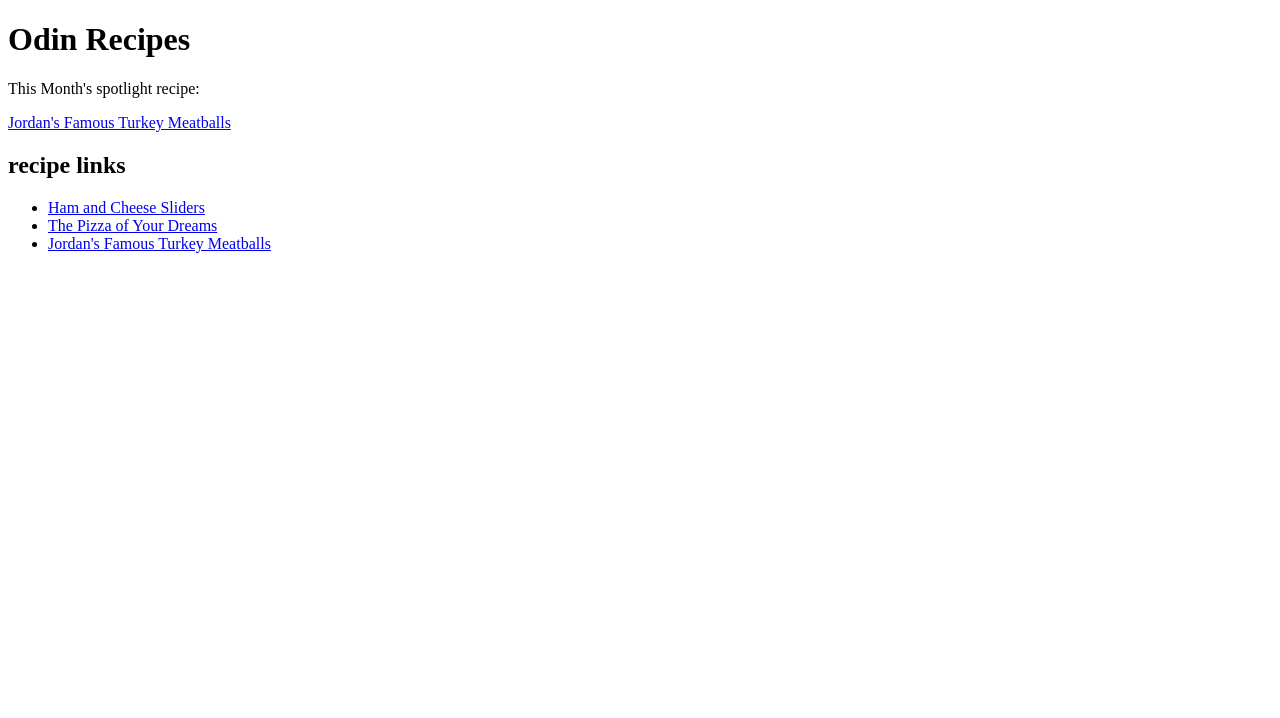
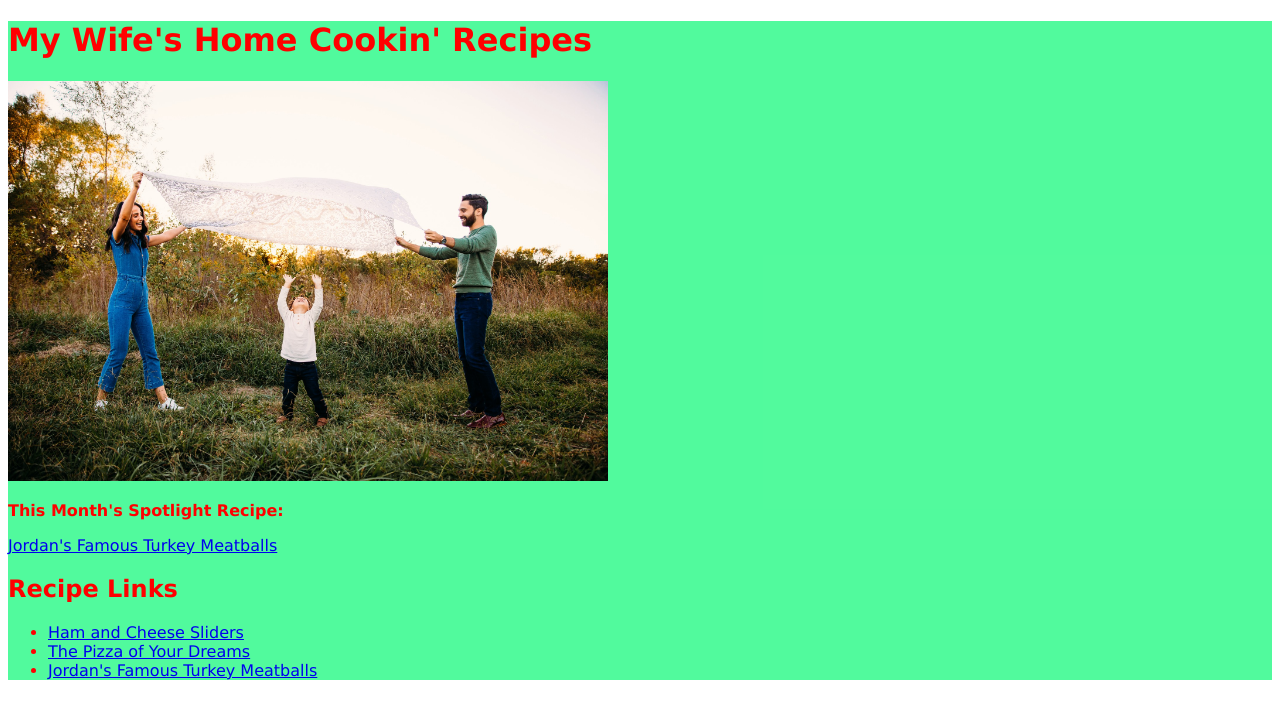
Before and after one commit to cireperk/odin-recipes, a plain HTML site: page index.html in a window 1280 px wide. Drawn offline with Linux system fonts and the light colour scheme.

Commit message:
Ah, Push it

```diff
--- a/index.html
+++ b/index.html
@@ -3,16 +3,21 @@
 <head>
     <meta charset="UTF-8">
     <title>Eric's recipe book</title>
+    <link rel="stylesheet" href="styles.css">
 </head>
 <body>
-   <h1>Odin Recipes</h1>
-   <p>This Month's spotlight recipe:</p>
+    <div>
+   <h1>My Wife's Home Cookin' Recipes</h1>
+   <img src="../odin-recipes/recipes images/Dawson blanket.jpeg" alt="my wife and i holding a blanket over our sons head">
+   <p> <strong>This Month's Spotlight Recipe:</strong></p>
    <a href="recipes/turkey meatballs.html">Jordan's Famous Turkey Meatballs</a>
-   <h2>recipe links</h2>
+
+   <h2>Recipe Links</h2>
    <ul>
     <li><a href="../odin-recipes/recipes/ham and cheese sliders.html">Ham and Cheese Sliders</a></li>
     <li><a href="../odin-recipes/recipes/Pizza of your Dreams.html">The Pizza of Your Dreams</a></li>
     <li><a href="../odin-recipes/recipes/turkey meatballs.html">Jordan's Famous Turkey Meatballs</a></li>
    </ul>
+    </div>
 </body>
 </html>
--- /dev/null
+++ b/styles.css
@@ -0,0 +1,12 @@
+
+
+div {
+    font-family: 'Lucida Sans', 'Lucida Sans Regular', 'Lucida Grande', 'Lucida Sans Unicode', Geneva, Verdana, sans-serif;
+    color: red;
+    background-color: rgba(7, 248, 115, 0.698);
+}
+
+img {
+    height: 400px;
+    width: auto;
+}
```
Also changed, not shown: recipes images/Dawson blanket.jpeg (added).
